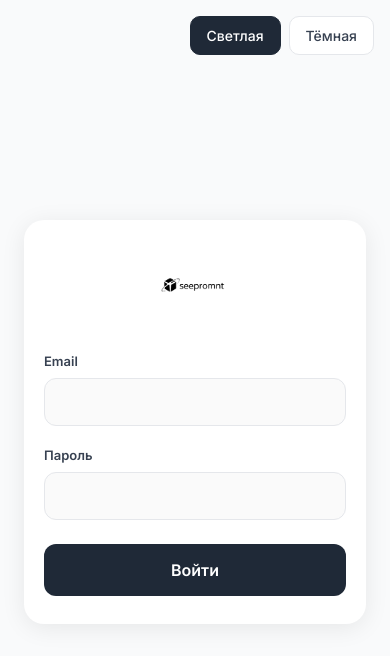
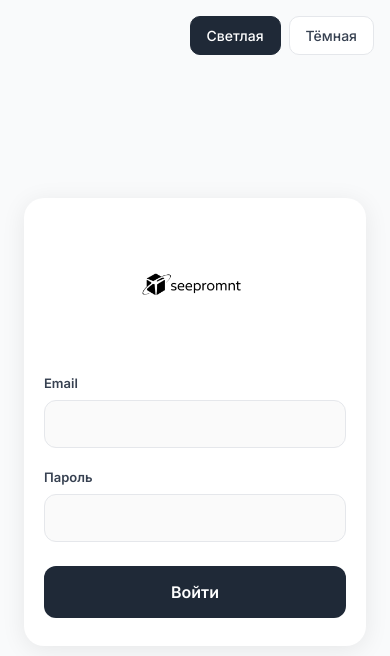
Before and after one commit to lobzik223/panel-runa, a React (Vite) app: page / in a window 390 px wide. Shown: the top 656 px of the page. Built offline with nearby package versions, Linux system fonts and the light colour scheme.

Commit message:
Версия 1.21241.12

```diff
--- a/src/pages/LoginView.module.css
+++ b/src/pages/LoginView.module.css
@@ -85,9 +85,9 @@
 }
 
 .logo {
-  height: 92px;
+  height: 148px;
   width: auto;
-  max-width: 360px;
+  max-width: min(100%, 420px);
   object-fit: contain;
   object-position: center;
   filter: brightness(0);
@@ -195,7 +195,7 @@
     right: 16px;
   }
   .logo {
-    height: 76px;
-    max-width: 300px;
+    height: 120px;
+    max-width: min(100%, 360px);
   }
 }
```
Also changed, not shown: 1 other file (tests, documents, lock files or other folders).
